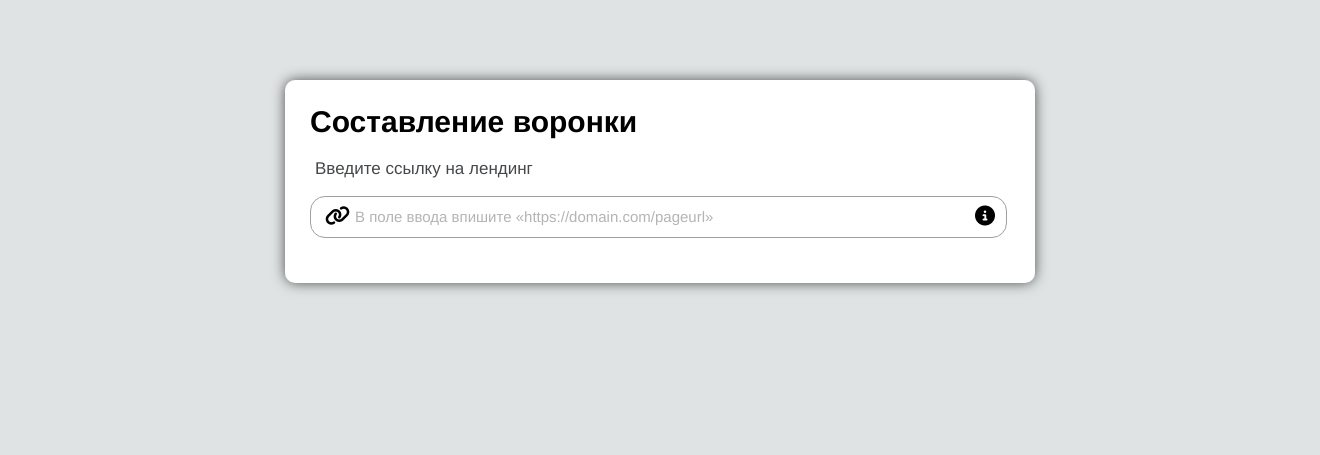
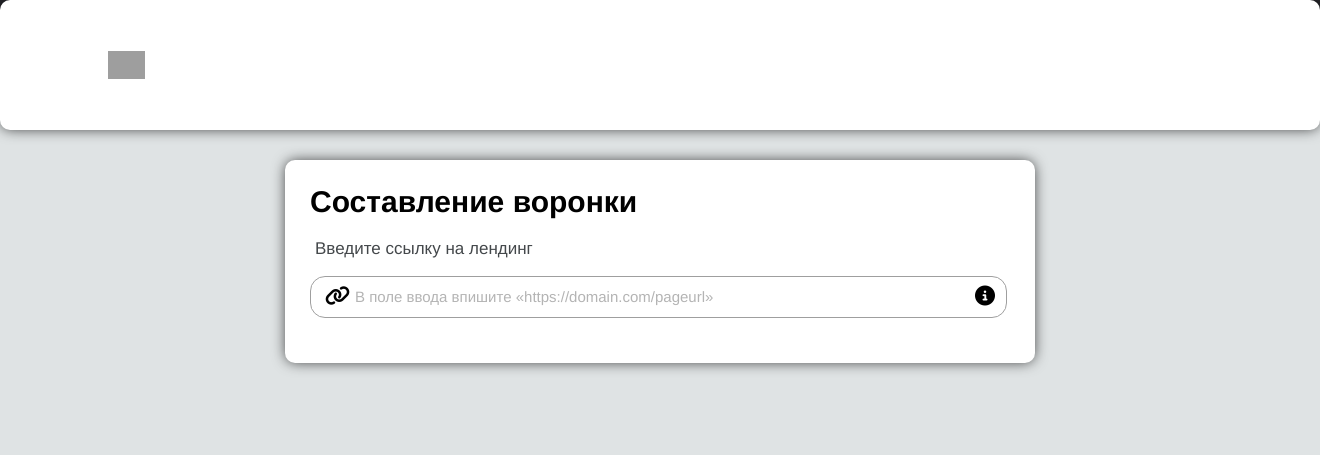
Before and after one commit to razumovr/deliveryclub, a Django app: page /funnel in a window 1320 px wide. Shown: the top 455 px of the page. Run offline with Django 3.2, Linux system fonts and the light colour scheme; the visitor is signed in with stand-in values (Sample User, id 1); some libraries are stand-ins or nearby versions; grey boxes are pictures that could not be loaded.

Commit message:
Create header

```diff
--- a/Startpage/templates/mainpage/index.html
+++ b/Startpage/templates/mainpage/index.html
@@ -408,9 +408,61 @@
     .show {
         display: flex;
     }
+
+
+
+    .header {
+        background: #27272c;
+        height: 80px;
+        font-family: "pfsquaresanspro", Arial;
+    }
+    .header .container {
+        width: 1270px;
+        margin: 0 auto;
+        height: 100%;
+        display: flex;
+        align-items: center;
+        justify-content: space-between;
+    }
+
+    .logo a {
+        display: block;
+        background: url(https://changellenge.com/local/templates/main/assets/images/svg/logo.svg) center no-repeat;
+        -webkit-background-size: contain;
+        background-size: contain;
+        width: 202px;
+        height: 28px;
+        position: relative;
+        outline: none;
+        margin-left: 0;
+    }
+
+    .menu a:last-child {
+        margin-left: 50px;
+    }
+
+    a {
+        color: #ffffff;
+        text-decoration: none;
+        font-size: 18px;
+        font-weight: bold;
+    }
 </style>
 
-
+<div class="header">
+    <div class="container">
+        <div class="logo">
+            <a href="/"></a>
+        </div>
+        <div class="menu"></div>
+        <div class="logout">
+            {% if user.is_authenticated %}
+            <a href="{% url 'users:logout' %}">Выход</a>
+            {% else %}
+            {% endif %}
+        </div>
+    </div>
+</div>
 <div class="container">
     <h1>Составление воронки</h1>
     <form action="/page2" role="form" method="POST" class="form">
--- a/Startpage/templates/start.html
+++ b/Startpage/templates/start.html
@@ -7,12 +7,12 @@
  <style>
      body {
          margin: 0;
-         font-family: "pfsquaresanspro", Arial;
      }
 
      .header {
          background: #27272c;
          height: 80px;
+         font-family: "pfsquaresanspro", Arial;
      }
      .header .container {
          width: 1270px;
```
